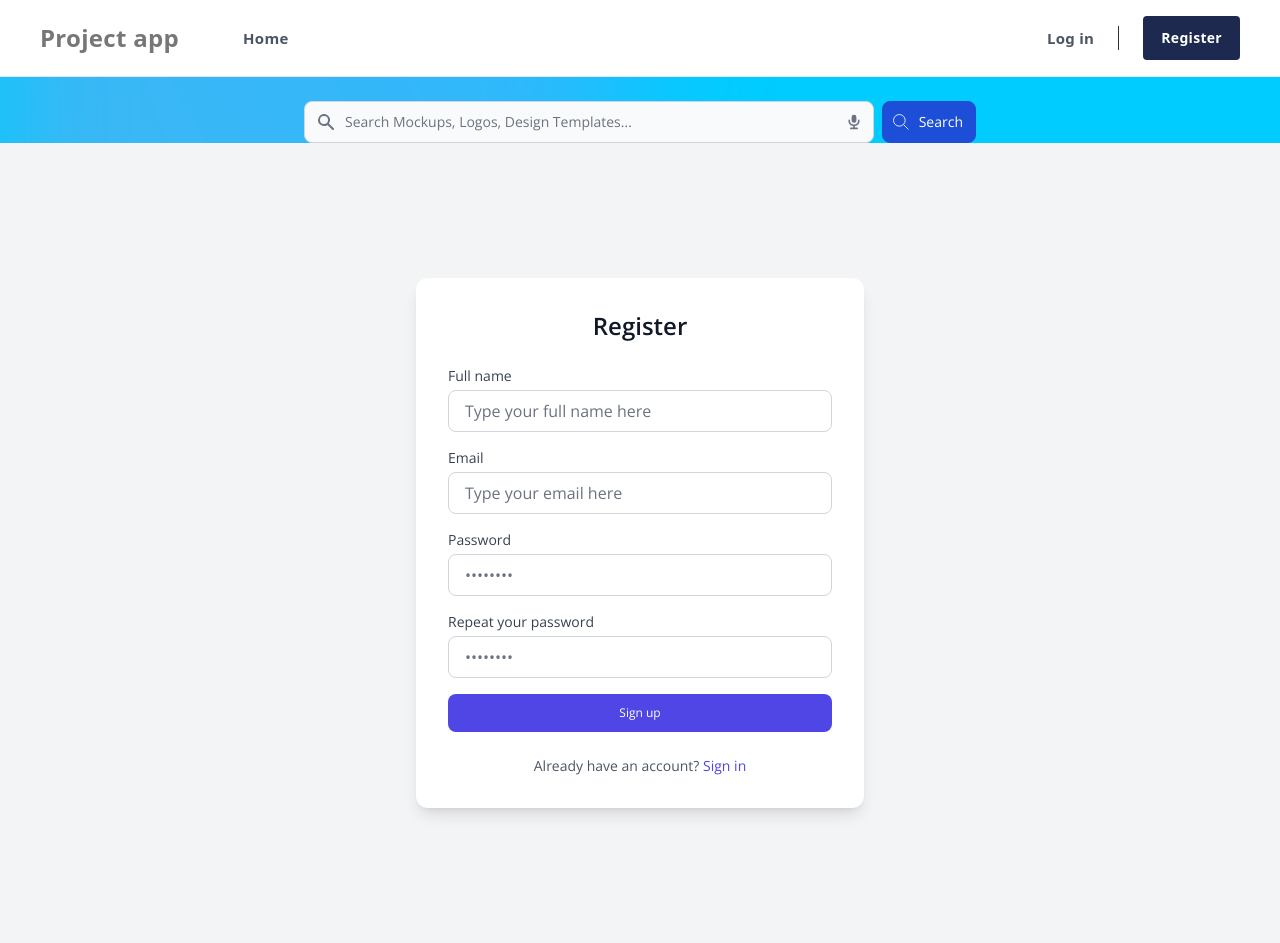
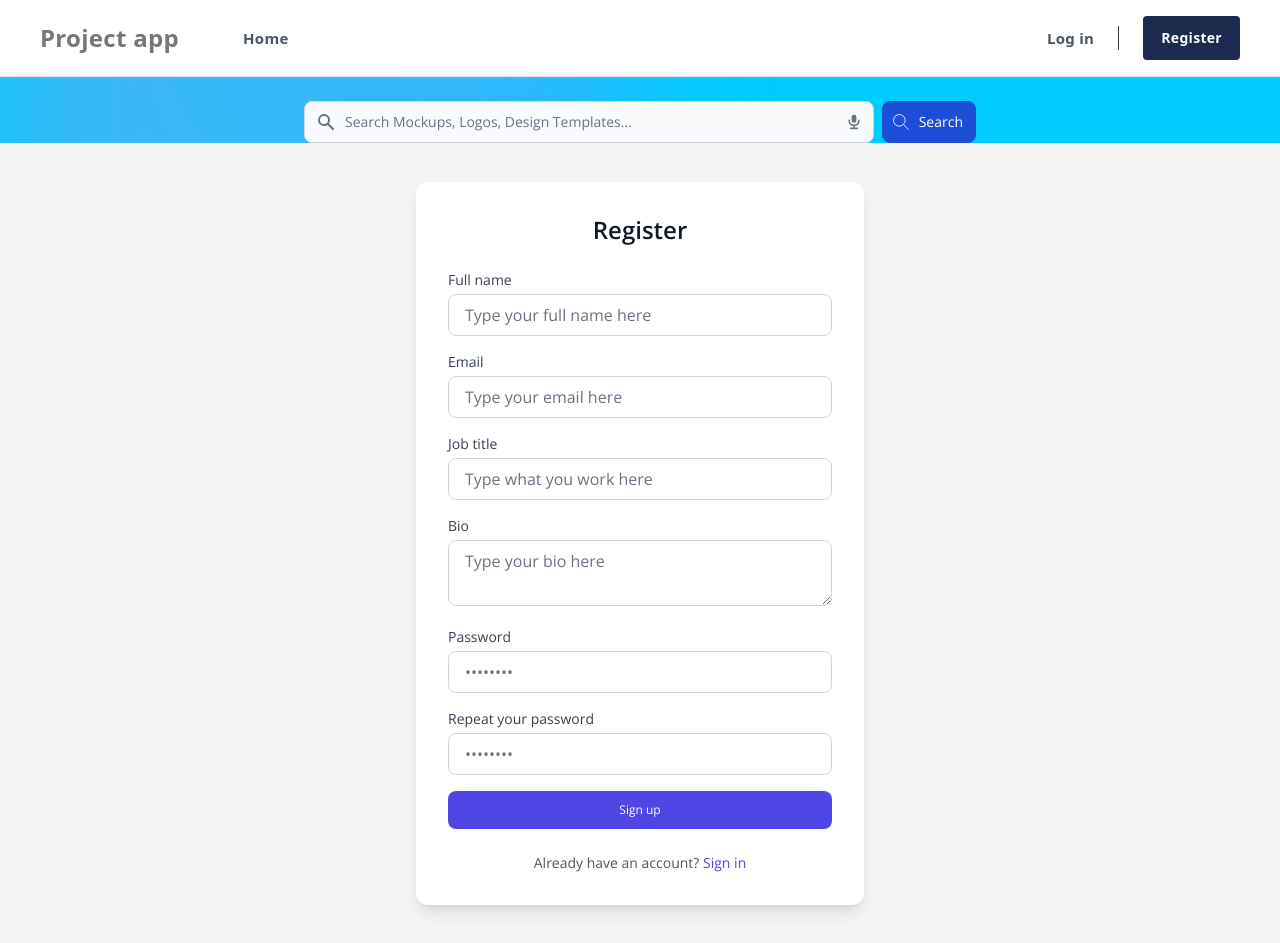
Before and after one commit to iamkelesh/react-exam-app-2025, a React (Vite) app in the folder client-app/: page /user/register in a window 1280 px wide. Built offline with nearby package versions, Linux system fonts and the light colour scheme; no server answers.

Commit message:
edited register process to include bio and job title

```diff
--- a/client-app/src/components/register/Register.jsx
+++ b/client-app/src/components/register/Register.jsx
@@ -2,12 +2,13 @@ import { useContext } from 'react';
 
 import { Link } from "react-router-dom";
 
-import styles from './Register.module.css'
 import { useForm } from '../../hooks/useForm';
 import AuthContext from '../../contexts/authContext'
 
 const initialValues = {
     fullName: '',
+    jobTitle: '',
+    bio: '',
     email: '',
     password: '',
     repeatPassword: ''
@@ -59,6 +60,31 @@ function Register() {
                             placeholder="Type your email here"
                         />
                     </div>
+                    <div>
+                        <label className="block text-sm font-medium text-gray-700 mb-1">Job title</label>
+                        <input
+                            type="text"
+                            name='jobTitle'
+                            required
+                            onChange={onChange}
+                            value={values.jobTitle}
+                            className="w-full px-4 py-2 border border-gray-300 rounded-lg focus:ring-2 focus:ring-indigo-500 focus:border-indigo-500 outline-none transition-all"
+                            placeholder="Type what you work here"
+                        />
+                    </div>
+
+                    <div>
+                        <label className="block text-sm font-medium text-gray-700 mb-1">Bio</label>
+                        <textarea
+                            type="text"
+                            name='bio'
+                            required
+                            onChange={onChange}
+                            value={values.bio}
+                            className="w-full rows-4 px-4 py-2 border border-gray-300 rounded-lg focus:ring-2 focus:ring-indigo-500 focus:border-indigo-500 outline-none transition-all"
+                            placeholder="Type your bio here"
+                        />
+                    </div>
 
                     <div>
                         <label className="block text-sm font-medium text-gray-700 mb-1">Password</label>
@@ -82,7 +108,7 @@ function Register() {
                             name='repeatPassword'
                             required
                             onChange={onChange}
-                            value={values.repeatPassword}
+                            value={values.repeatPassword }
                         />
                     </div>
 
--- a/client-app/src/contexts/authContext.jsx
+++ b/client-app/src/contexts/authContext.jsx
@@ -39,7 +39,7 @@ export const AuthProvider = ({ children }) => {
 
         try {
             ``
-            const { email, password, fullName } = values
+            const { email, password, fullName, bio, jobTitle } = values
 
             const status = await validatePassword(getAuth(), password);
 
@@ -55,6 +55,8 @@ export const AuthProvider = ({ children }) => {
             await setDoc(doc(firestoreDB, "user-info", user.uid), {
                 fullName,
                 email,
+                jobTitle,
+                bio,
                 createdAt: serverTimestamp()
             })
 
```
